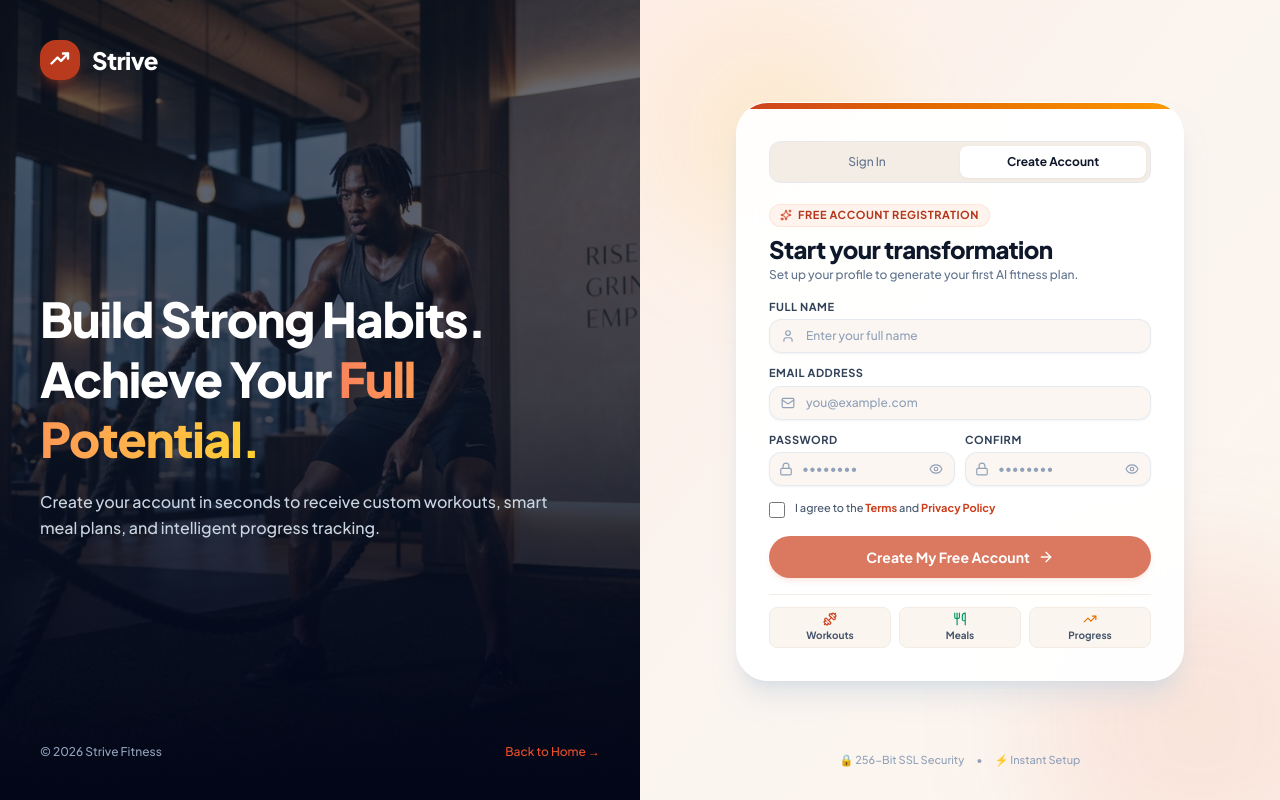
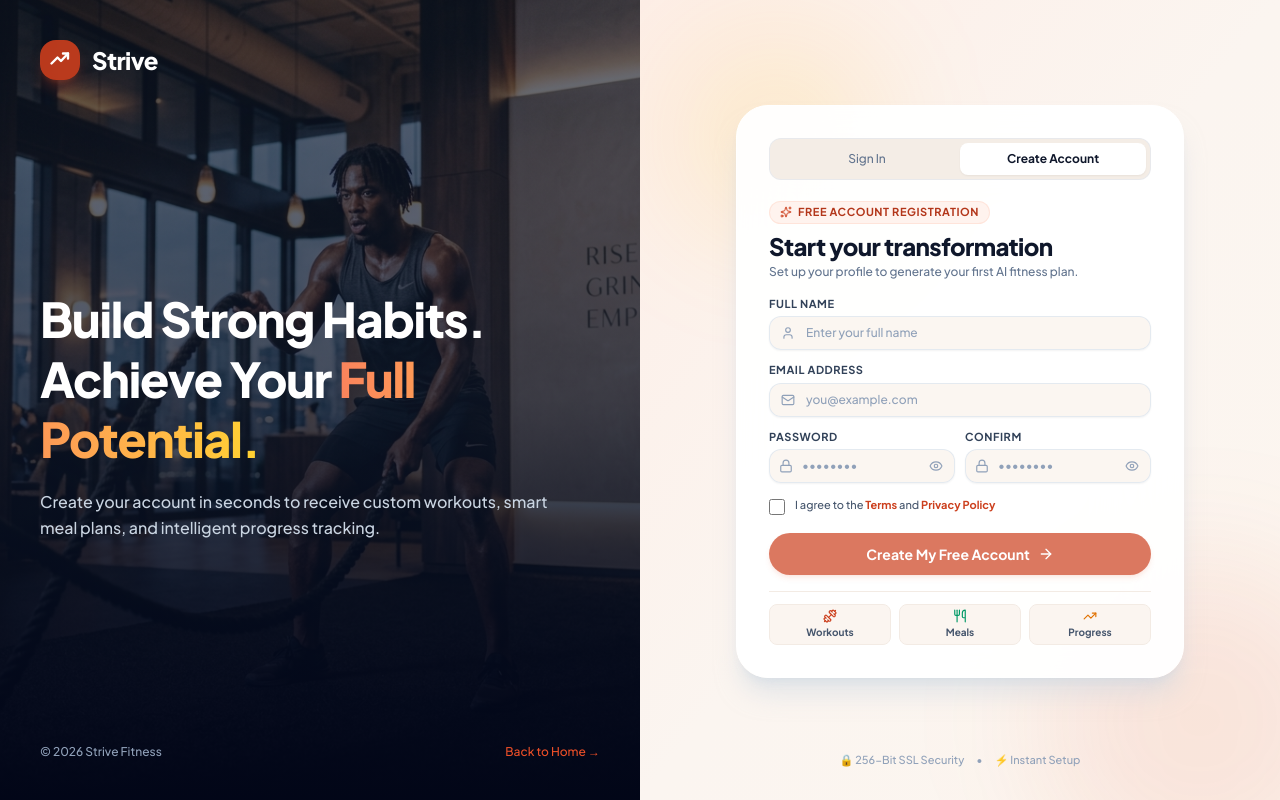
Before and after one commit to josntndr/strive, a Next.js app in the folder frontend/: page /register in a window 1280 px wide. Built offline with nearby package versions, Linux system fonts and the light colour scheme; no server answers.

Commit message:
Remove top accent line from form card in login and register pages

```diff
--- a/frontend/src/app/login/page.tsx
+++ b/frontend/src/app/login/page.tsx
@@ -112,8 +112,6 @@ export default function LoginPage() {
         <div className="absolute top-10 left-10 w-48 h-48 bg-amber-400/15 rounded-full blur-3xl pointer-events-none" />
 
         <div className="my-auto mx-auto w-full max-w-md bg-white/95 backdrop-blur-2xl rounded-[2rem] border border-white shadow-xl shadow-slate-300/50 overflow-hidden relative z-10">
-          {/* Top Accent Line */}
-          <div className="h-1.5 w-full bg-gradient-to-r from-blue-600 via-coral to-amber-500" />
 
           <div className="p-6 sm:p-8">
             {/* Mobile Brand Header */}
--- a/frontend/src/app/register/page.tsx
+++ b/frontend/src/app/register/page.tsx
@@ -137,8 +137,6 @@ export default function RegisterPage() {
         <div className="absolute top-10 left-10 w-48 h-48 bg-amber-400/15 rounded-full blur-3xl pointer-events-none" />
 
         <div className="my-auto mx-auto w-full max-w-md bg-white/95 backdrop-blur-2xl rounded-[2rem] border border-white shadow-xl shadow-slate-300/50 overflow-hidden relative z-10">
-          {/* Top Accent Bar */}
-          <div className="h-1.5 w-full bg-gradient-to-r from-blue-600 via-coral to-amber-500" />
 
           <div className="p-6 sm:p-8">
             {/* Mobile Brand Header */}
```
